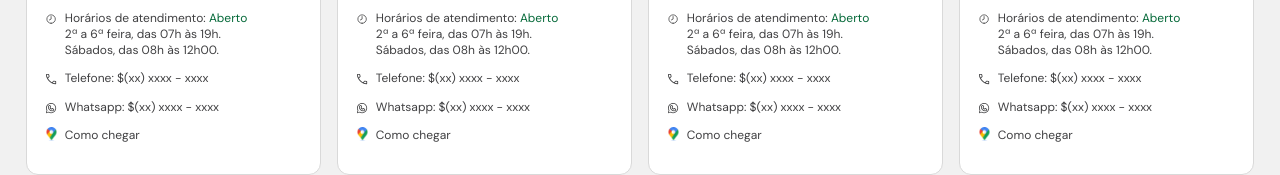
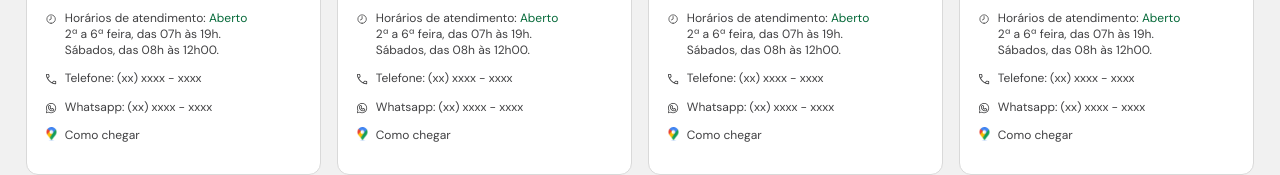
Before and after one commit to EduardoBalbinot/teste-tecnico-wiccom, a Next.js app: page / in a window 1280 px wide. Shown: the part 1693-1868 px from the top of the page. Built offline with nearby package versions, Linux system fonts and the light colour scheme.

Commit message:
style adjustments

```diff
--- a/components/HeaderCarousel.tsx
+++ b/components/HeaderCarousel.tsx
@@ -30,7 +30,7 @@ const EmblaCarousel: React.FC<PropType> = (props) => {
   } = usePrevNextButtons(emblaApi)
 
   return (
-    <section className="bg-[#056939]">
+    <section className="bg-[#056939] px-6">
       <div className="embla max-w-[1198px]">
         <div className="embla__viewport" ref={emblaRef}>
           <div className="embla__container">
--- a/components/HeaderContent.tsx
+++ b/components/HeaderContent.tsx
@@ -3,7 +3,7 @@ import Image from 'next/image';
 
 export default function HeaderContent() {
   return (
-    <div className="py-4 flex justify-center">
+    <div className="py-4 flex justify-center px-6">
       <div className="max-w-[1120px] gap-[49px] w-full flex justify-between">
         <Image src="/images/logo.svg" alt="Logo" width={147} height={40} />
 
--- a/components/HeaderNav.tsx
+++ b/components/HeaderNav.tsx
@@ -28,7 +28,7 @@ export default function HeaderNav() {
     <nav className="border-t border-b border-[#F1F1F1] px-10 font-semibold text-sm text-[#404042] relative">
       <ul className="flex justify-center gap-8 tracking-[-0.28px]">
         {menus.map((menu, index) => (<li key={index} className="flex px-2 group pb-3 pt-3.5 relative hover:text-[#056939]">
-          <a className="px-4 flex gap-2 cursor-pointer" href={menu.href || "/"}>
+          <a className="px-4 flex gap-2 cursor-pointer items-center" href={menu.href || "/"}>
             {menu.label}
             {menu.submenus && <img src="/images/UI/arrowdown.svg" alt="Seta para baixo" width={8}/>}
           </a>
--- a/components/UnitCard.tsx
+++ b/components/UnitCard.tsx
@@ -27,11 +27,11 @@ export default function UnitCard(unit: Unit) {
     </div>
     <div className="flex gap-2">
       <img src="/images/UI/phone-icon.svg" alt="icone de telefone" className="self-start mt-1" />
-      <p>Telefone: ${unit.phone}</p>
+      <p>Telefone: {unit.phone}</p>
     </div>
     <div className="flex gap-2">
       <img src="/images/UI/whatsapp-icon.svg" alt="icone do whatsapp" className="self-start mt-1" />
-      <p>Whatsapp: ${unit.whatsapp}</p>
+      <p>Whatsapp: {unit.whatsapp}</p>
     </div>
     <div className="flex gap-2">
       <img src="/images/UI/maps-point-icon.svg" alt="icone de localização" className="self-start" />
```
